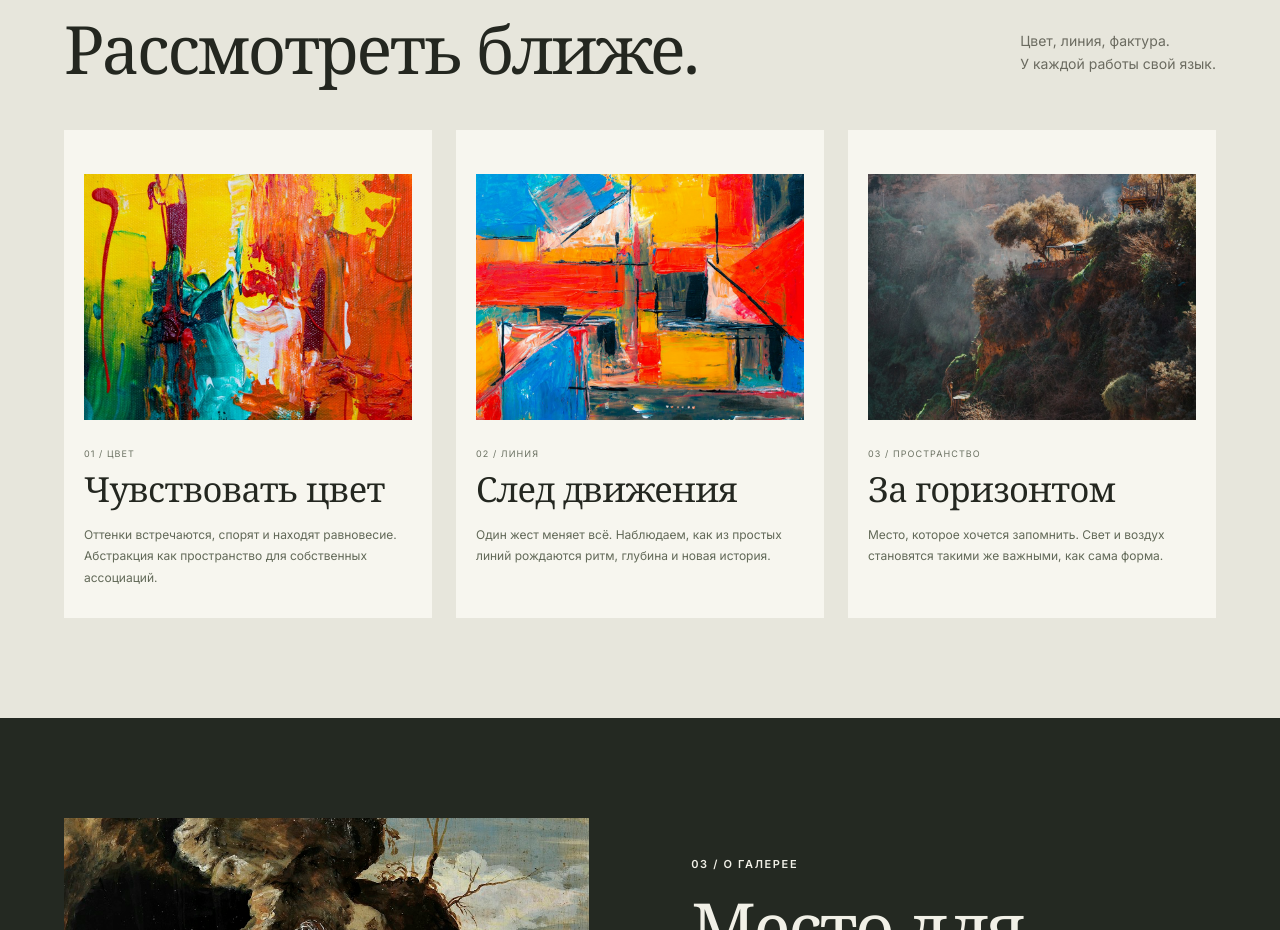
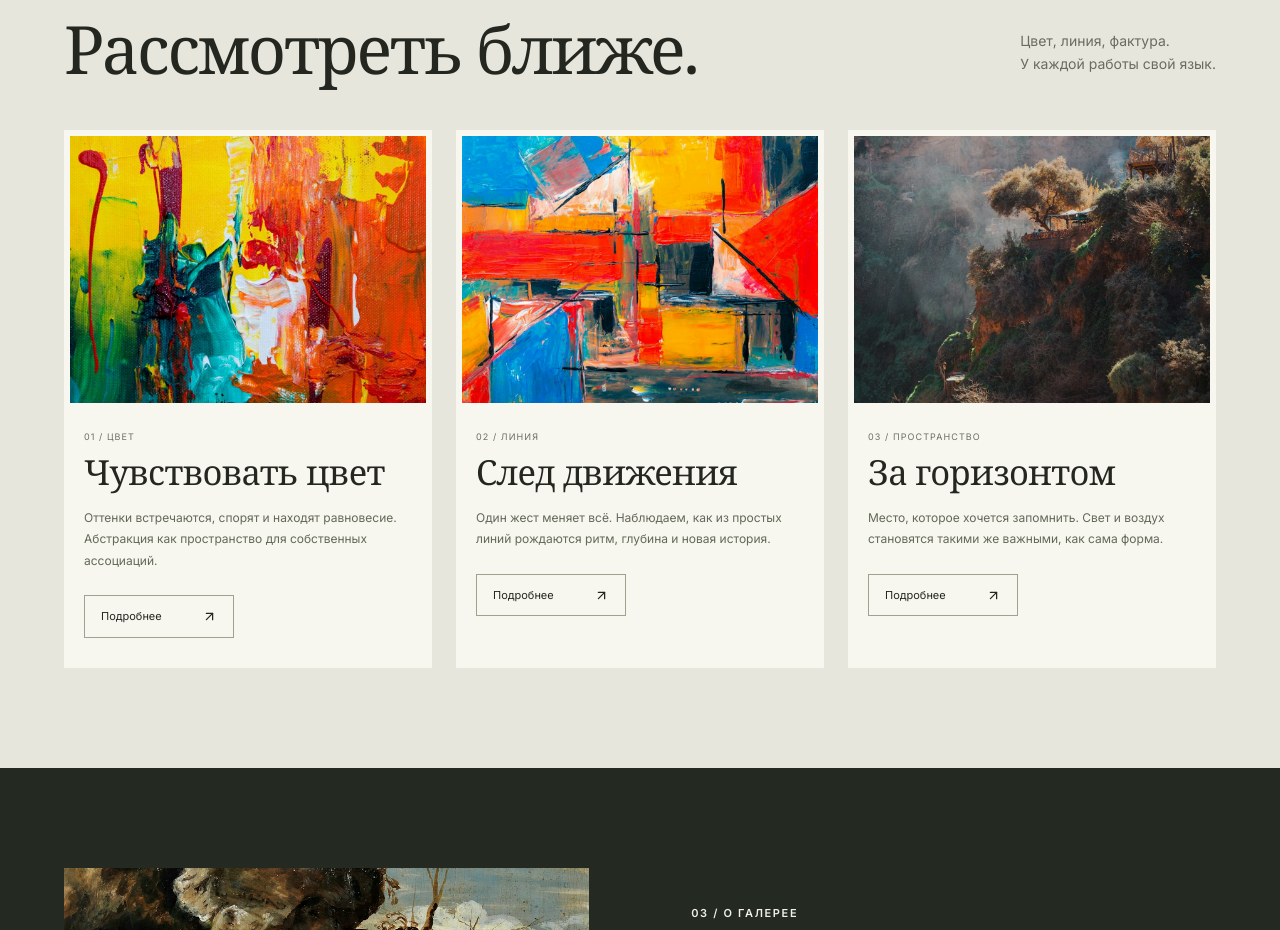
Before and after one commit to lesshishkin2/canvas-prototype, a React (Vite) app: page / in a window 1280 px wide. Shown: the part 2360-3290 px from the top of the page. Built offline with nearby package versions, Linux system fonts and the light colour scheme.

Commit message:
Tighten image card spacing and add nested link buttons

```diff
--- a/src/App.jsx
+++ b/src/App.jsx
@@ -83,6 +83,25 @@ function ItemView({ item, list, onChange, ghost = false }) {
         className={className}
       />
     );
+  const ctaClass =
+    list === "works"
+      ? "card-cta"
+      : list === "studies"
+        ? "study-cta"
+        : "event-link";
+  const cta = ghost ? (
+    <div className={`canvas-link ${ctaClass}`}>
+      <span>{item.cta}</span>
+      <ArrowUpRight />
+    </div>
+  ) : (
+    <CanvasLink
+      id={`${item.id}.cta`}
+      value={item.cta}
+      onChange={(value) => onChange(item.id, "cta", value)}
+      className={ctaClass}
+    />
+  );
   if (list === "studies")
     return (
       <>
@@ -99,24 +118,10 @@ function ItemView({ item, list, onChange, ghost = false }) {
           {text("meta", "study-meta")}
           {text("title", "study-title", "h3")}
           {text("description", "study-description", "p")}
+          {cta}
         </div>
       </>
     );
-  const cta = ghost ? (
-    <div
-      className={`canvas-link ${list === "works" ? "card-cta" : "event-link"}`}
-    >
-      <span>{item.cta}</span>
-      <ArrowUpRight />
-    </div>
-  ) : (
-    <CanvasLink
-      id={`${item.id}.cta`}
-      value={item.cta}
-      onChange={(value) => onChange(item.id, "cta", value)}
-      className={list === "works" ? "card-cta" : "event-link"}
-    />
-  );
   if (list === "works")
     return (
       <>
--- a/src/data.js
+++ b/src/data.js
@@ -98,6 +98,7 @@ export const initialLists = {
   studies: [
     {
       id: "study-1",
+      cta: "Подробнее",
       image: "/assets/art/abstract.jpg",
       meta: "01 / ЦВЕТ",
       title: "Чувствовать цвет",
@@ -106,6 +107,7 @@ export const initialLists = {
     },
     {
       id: "study-2",
+      cta: "Подробнее",
       image: "/assets/art/drawing.jpg",
       meta: "02 / ЛИНИЯ",
       title: "След движения",
@@ -114,6 +116,7 @@ export const initialLists = {
     },
     {
       id: "study-3",
+      cta: "Подробнее",
       image: "/assets/art/landscape.jpg",
       meta: "03 / ПРОСТРАНСТВО",
       title: "За горизонтом",
--- a/src/styles.css
+++ b/src/styles.css
@@ -404,7 +404,7 @@ svg {
 .study-card {
   position: relative;
   min-width: 0;
-  padding: 44px 20px 30px;
+  padding: 6px 6px 30px;
   background: #f7f6ef;
   color: var(--ink);
   scroll-margin-top: 100px;
@@ -421,11 +421,24 @@ svg {
   pointer-events: none;
 }
 .study-copy {
-  padding-top: 28px;
+  padding: 28px 14px 0;
   pointer-events: none;
 }
 .study-copy > * {
   pointer-events: auto;
+}
+.study-cta {
+  margin-top: 24px;
+  padding: 12px 16px;
+  min-width: 150px;
+  gap: 24px;
+  border: 1px solid #9da38f;
+  font-size: 11px;
+  line-height: 1.5;
+}
+.study-cta svg {
+  width: 15px;
+  height: 15px;
 }
 .study-meta {
   display: block;
```
Also changed, not shown: 2 other files (tests, documents, lock files or other folders).
